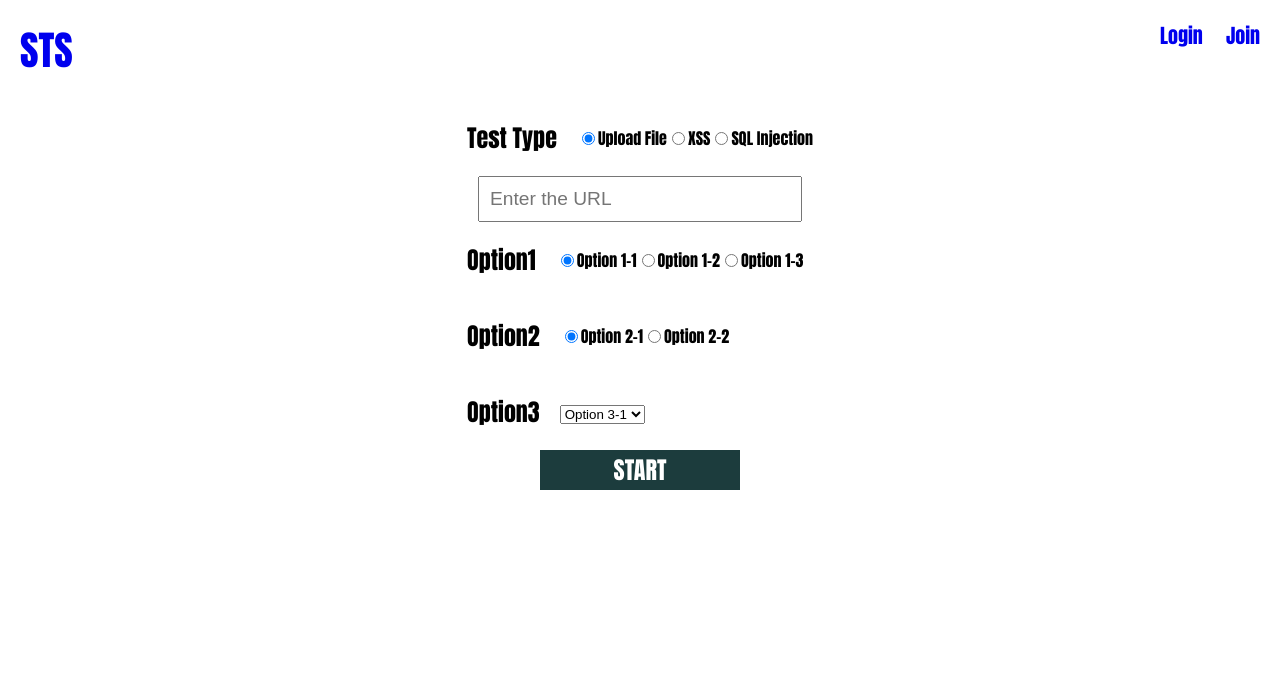
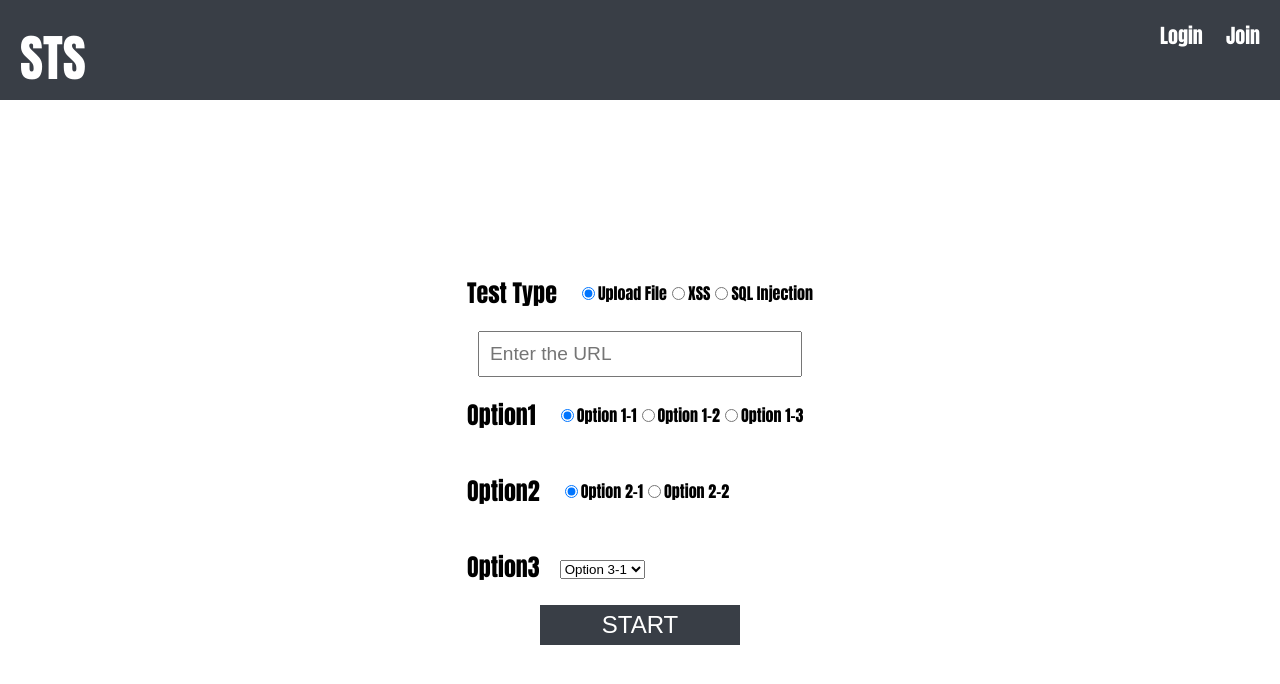
Before and after one commit to kkc217/security_test_service, a React (Create React App) app: page /main in a window 1280 px wide. Shown: the top 684 px of the page. Built offline with nearby package versions, Linux system fonts and the light colour scheme.

Commit message:
chore: change design (algin center)

```diff
--- a/src/assets/css/Intro/introPage.css
+++ b/src/assets/css/Intro/introPage.css
@@ -1,6 +1,9 @@
 .intro_page_container {
+    height: calc(100vh - 100px);
     text-align: center;
-    font-family: Impact, Charcoal, sans-serif;
+    display: flex;
+    flex-direction: column;
+    justify-content: center;
 }
 
 .description_container {
@@ -14,4 +17,5 @@
 .test_link {
     text-decoration: none;
     font-size: 30px;
+    color: #393e46;
 }
--- a/src/assets/css/Main/mainPage.css
+++ b/src/assets/css/Main/mainPage.css
@@ -1,8 +1,9 @@
 .main_page_container {
     width: 100%;
+    height: calc(100vh - 100px);
     display: flex;
+    align-items: center;
     justify-content: center;
-    font-family: Impact, Charcoal, sans-serif;
 }
 
 .main_page_items {
@@ -13,14 +14,12 @@
 .radio_container {
     padding: 20px;
     display: flex;
-    /* justify-content: center; */
     align-items: center;
 }
 
 .select_box_container {
     padding: 20px;
     display: flex;
-    /* justify-content: center; */
     align-items: center;
 }
 
--- a/src/assets/css/Main/startTestButton.css
+++ b/src/assets/css/Main/startTestButton.css
@@ -1,6 +1,5 @@
 .input_submit {
-    font-family: Impact, Charcoal, sans-serif;
-    background:#1c3c3d;
+    background:#393e46;
     color:#fff;
     border:none;
     position:relative;
@@ -11,10 +10,9 @@
     transition:800ms ease all;
     outline:none;
     width: 200px;
-    /* margin: 0px 50px 0px 50px; */
 }
 
 .input_submit:hover {
     background:#fff;
-    color:#1c3c3d;
+    color:#393e46;
 }
--- a/src/assets/css/navigationBar.css
+++ b/src/assets/css/navigationBar.css
@@ -2,7 +2,9 @@
     font-family: Impact, Charcoal, sans-serif;
     display: flex;
     justify-content: space-between;
+    height: 60px;
     padding: 20px;
+    background-color: #393e46;
 }
 
 .nav_menu_container {
@@ -13,7 +15,8 @@
 
 .logo_link {
     text-decoration: none;
-    font-size: 40px;
+    font-size: 50px;
+    color: #fff;
 }
 
 .menu_item {
@@ -30,4 +33,5 @@
 
 .login_menu {
     text-decoration: none;
+    color: #fff;
 }
--- a/src/index.css
+++ b/src/index.css
@@ -1,8 +1,9 @@
-body {
+html, body {
   margin: 0;
-  font-family: -apple-system, BlinkMacSystemFont, 'Segoe UI', 'Roboto', 'Oxygen',
+  font-family: Impact, Charcoal, sans-serif;
+  /* font-family: -apple-system, BlinkMacSystemFont, 'Segoe UI', 'Roboto', 'Oxygen',
     'Ubuntu', 'Cantarell', 'Fira Sans', 'Droid Sans', 'Helvetica Neue',
-    sans-serif;
+    sans-serif; */
   -webkit-font-smoothing: antialiased;
   -moz-osx-font-smoothing: grayscale;
 }
@@ -11,3 +12,7 @@ code {
   font-family: source-code-pro, Menlo, Monaco, Consolas, 'Courier New',
     monospace;
 }
+
+#root {
+  height: 100vh;
+}
```
